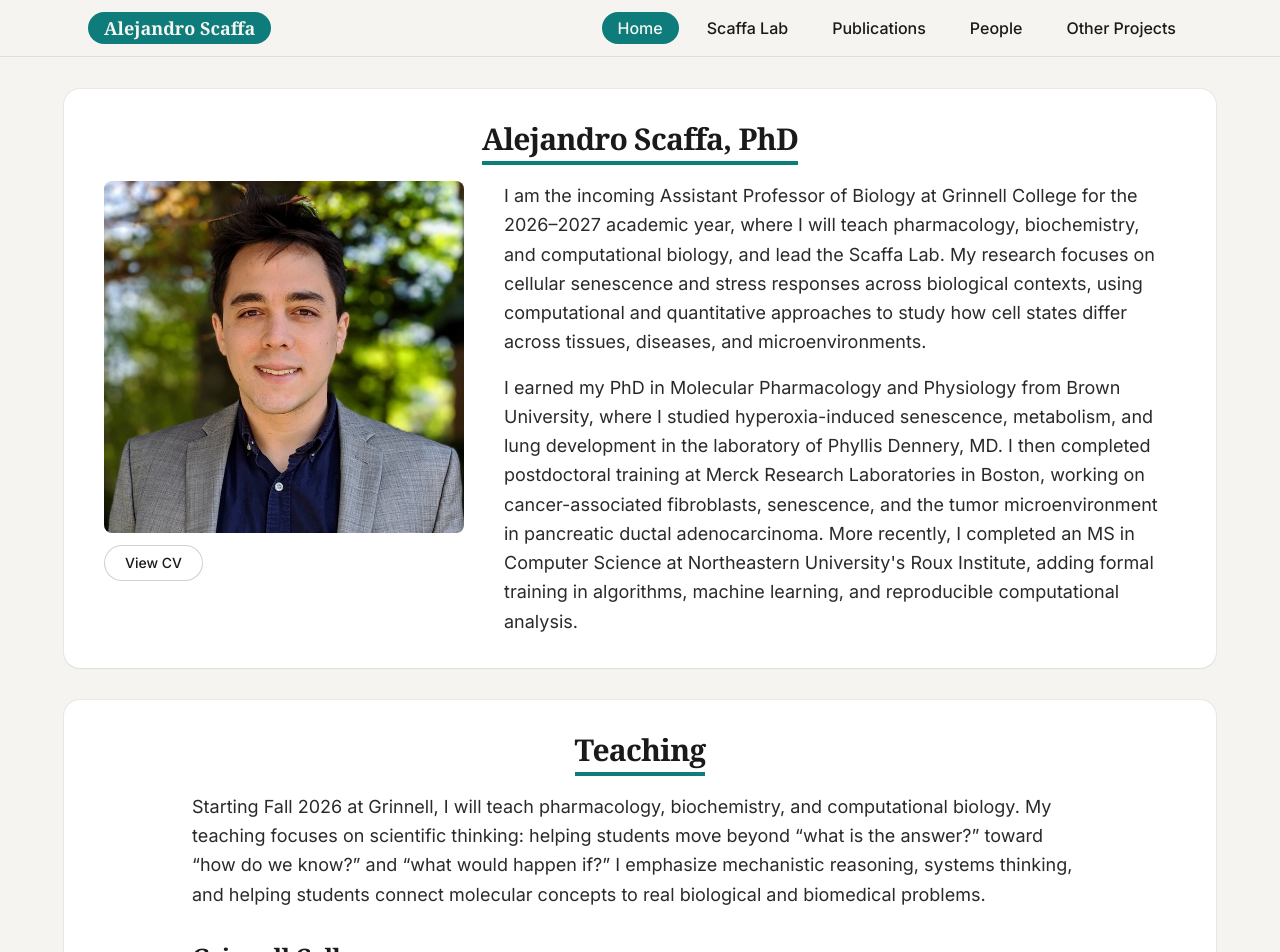
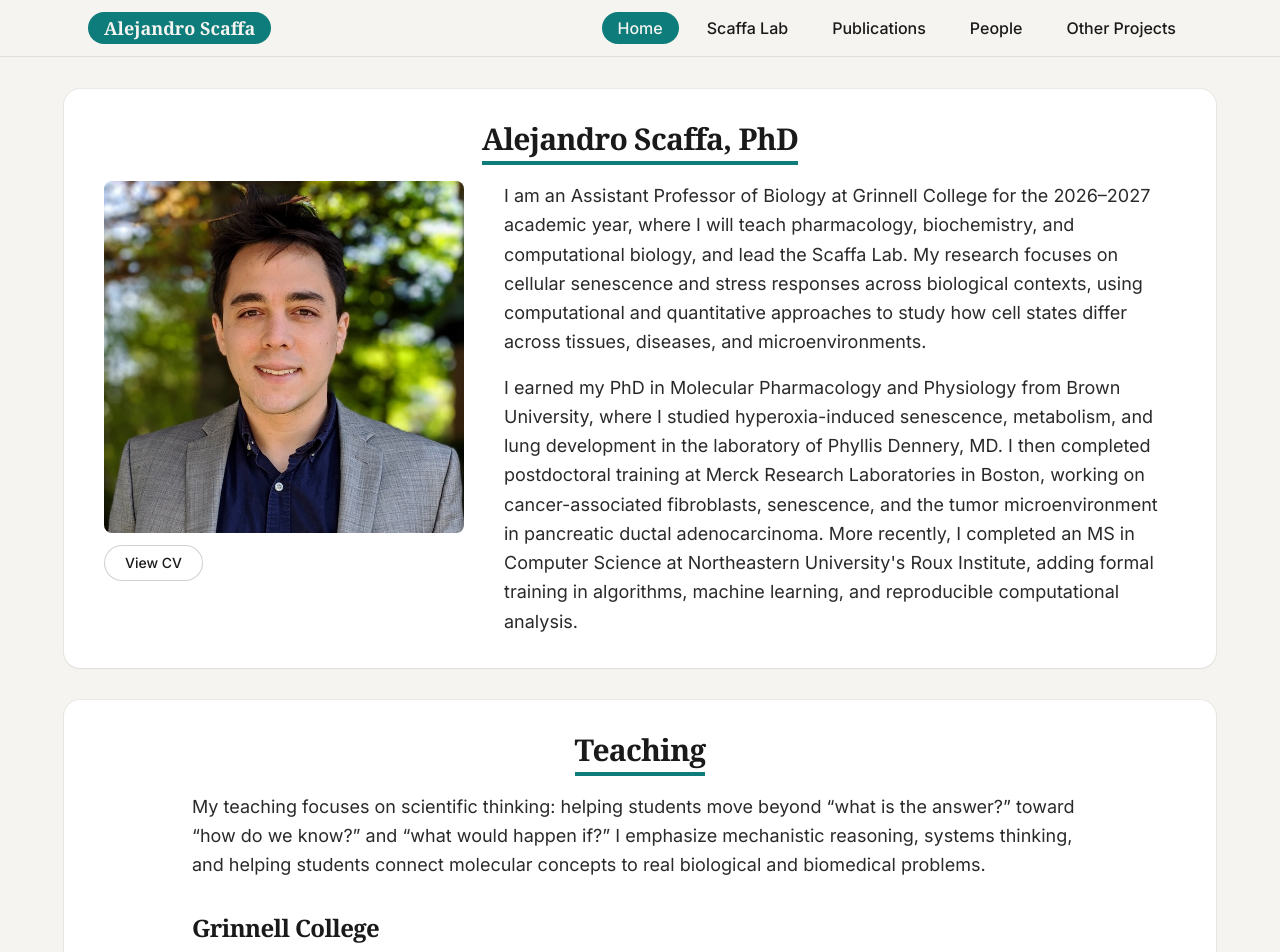
Before and after one commit to disruptivecorp/mywebsite, a React (Vite) app: page / in a window 1280 px wide. Shown: the top 952 px of the page. Built offline with nearby package versions, Linux system fonts and the light colour scheme; a web font is replaced by a local one.

Commit message:
Correct title and teaching start date in Home.tsx
Updated the introduction to reflect the correct title and teaching start date.

```diff
--- a/src/pages/Home.tsx
+++ b/src/pages/Home.tsx
@@ -57,7 +57,7 @@ export default function Home() {
             space-y-4 = 1rem between sibling elements. */}
         <div className="space-y-4">
          <p>
-          I am the incoming Assistant Professor of Biology at Grinnell
+          I am an Assistant Professor of Biology at Grinnell
           College for the 2026–2027 academic year, where I will teach
           pharmacology, biochemistry, and computational biology, and
           lead the Scaffa Lab. My research focuses on cellular
@@ -90,9 +90,7 @@ export default function Home() {
       {/* ---------------------------------------------------------------- */}
       <Section title="Teaching">
       <p>
-        Starting Fall 2026 at Grinnell, I will teach pharmacology,
-        biochemistry, and computational biology. My teaching focuses on
-        scientific thinking: helping students move beyond “what is the
+        My teaching focuses on scientific thinking: helping students move beyond “what is the
         answer?” toward “how do we know?” and “what would happen if?”
         I emphasize mechanistic reasoning, systems thinking, and helping
         students connect molecular concepts to real biological and
```
